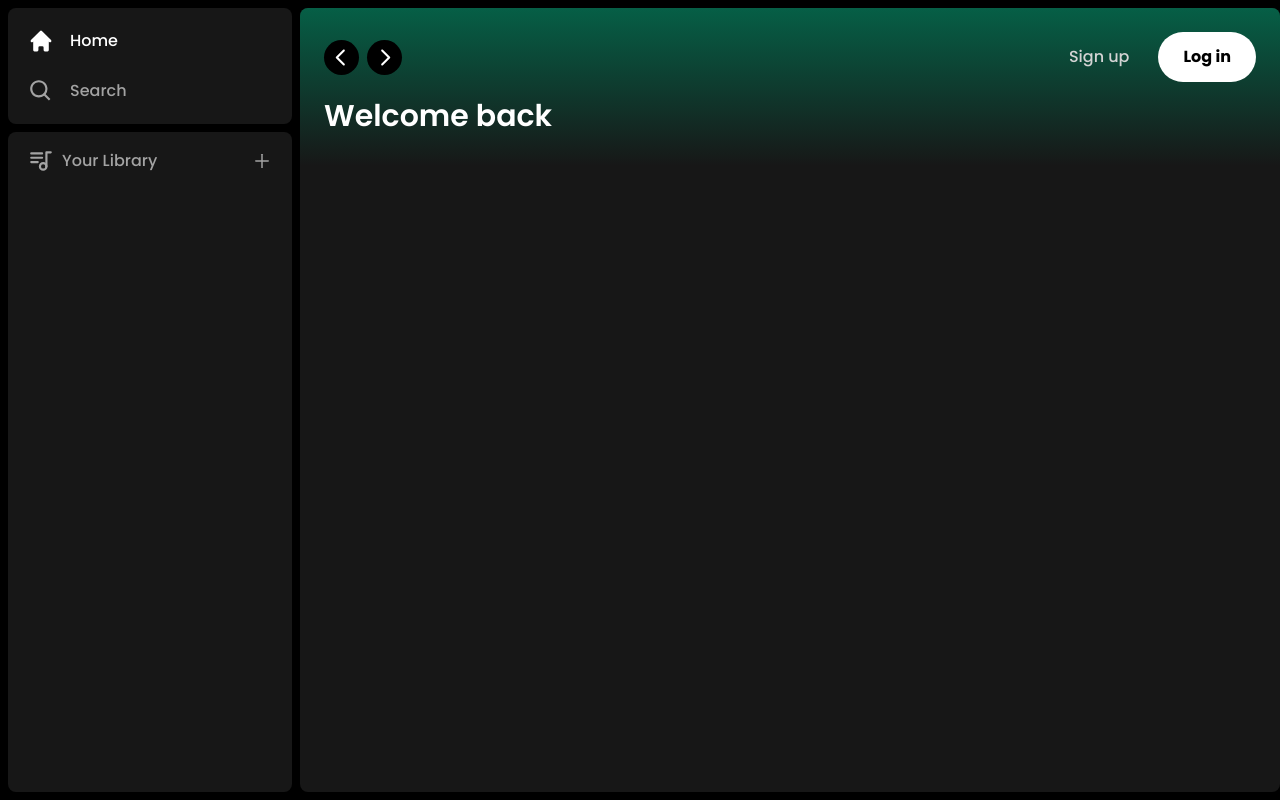
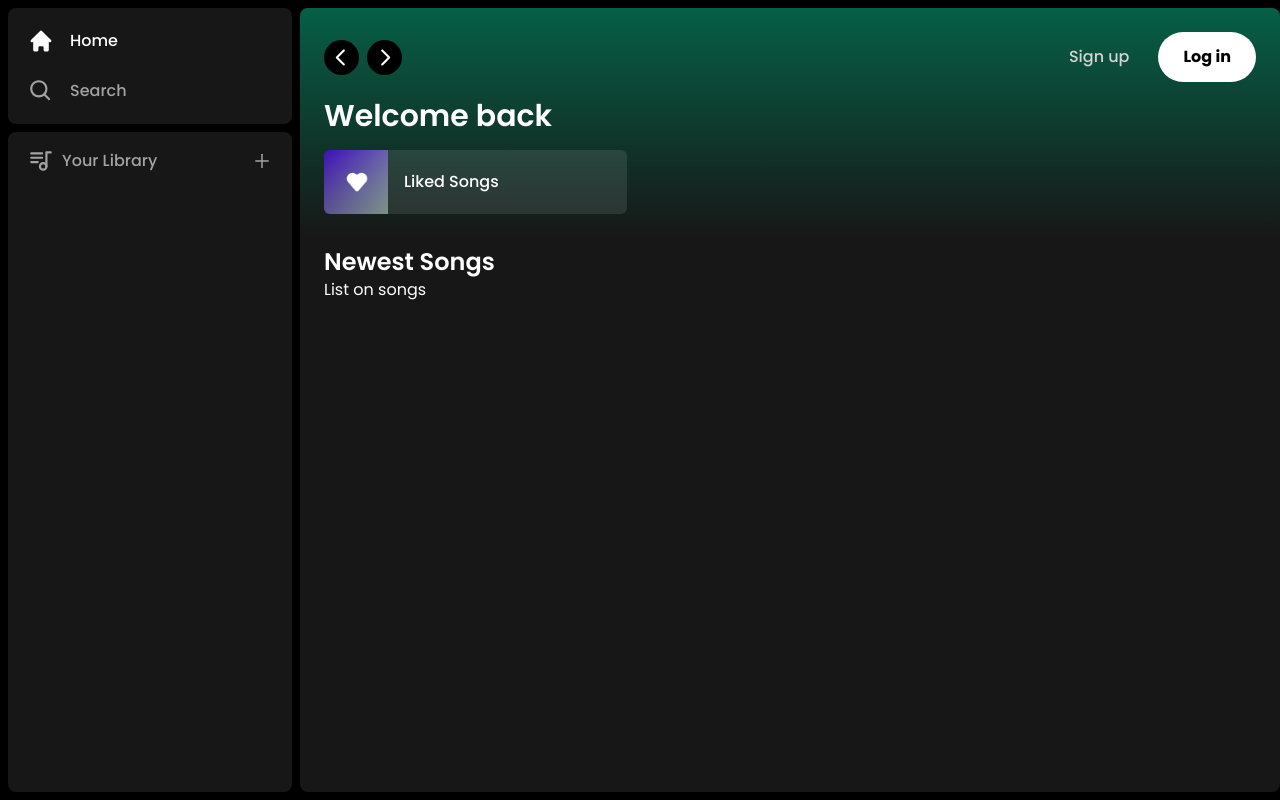
Before and after one commit to PrathmeshSadake/scuttle, a Next.js app: page / in a window 1280 px wide. Built offline with nearby package versions, Linux system fonts and the light colour scheme.

Commit message:
Created ListItem component and completed App Layout

```diff
--- a/app/(site)/page.tsx
+++ b/app/(site)/page.tsx
@@ -1,5 +1,5 @@
 import Header from "@/components/Header";
-import React from "react";
+import ListItem from "@/components/ListItem";
 
 const Home = () => {
   return (
@@ -8,7 +8,16 @@
         <div className='mb-2'>
           <h1 className='text-white font-semibold text-3xl'>Welcome back</h1>
         </div>
+        <div className='grid grid-cols-1 sm:grid-cols-2 xl:grid-cols-3 2xl:grid-cols-4 gap-3 mt-4'>
+          <ListItem image='/images/liked.png' name='Liked Songs' href='liked' />
+        </div>
       </Header>
+      <div className='mt-2 mb-7 px-6'>
+        <div className='flex justify-between items-center'>
+          <h1 className='font-semibold text-white text-2xl'>Newest Songs</h1>
+        </div>
+        <div>List on songs</div>
+      </div>
     </div>
   );
 };
--- /dev/null
+++ b/components/ListItem.tsx
@@ -0,0 +1,36 @@
+"use client";
+
+import Image from "next/image";
+import { useRouter } from "next/navigation";
+import { FaPlay } from "react-icons/fa";
+
+interface ListItemProps {
+  image: string;
+  name: string;
+  href: string;
+}
+
+const ListItem: React.FC<ListItemProps> = ({ image, name, href }) => {
+  const router = useRouter();
+
+  const onClick = () => {
+    router.push(href);
+  };
+
+  return (
+    <button
+      onClick={onClick}
+      className='relative group flex items-center rounded-md overflow-hidden gap-x-4 bg-neutral-100/10 hover:bg-neutral-100/20 transition pr-4'
+    >
+      <div className='relative min-h-[64px] min-w-[64px]'>
+        <Image className='object-cover' src={image} fill alt='Image' />
+      </div>
+      <p className='font-medium truncate py-5'>{name}</p>
+      <div className='absolute transition opacity-0 rounded-full flex items-center justify-center bg-green-500 p-4 drop-shadow-md right-5 group-hover:opacity-100 hover:scale-110'>
+        <FaPlay className='text-black' />
+      </div>
+    </button>
+  );
+};
+
+export default ListItem;
```
Also changed, not shown: public/images/liked.png (added).
